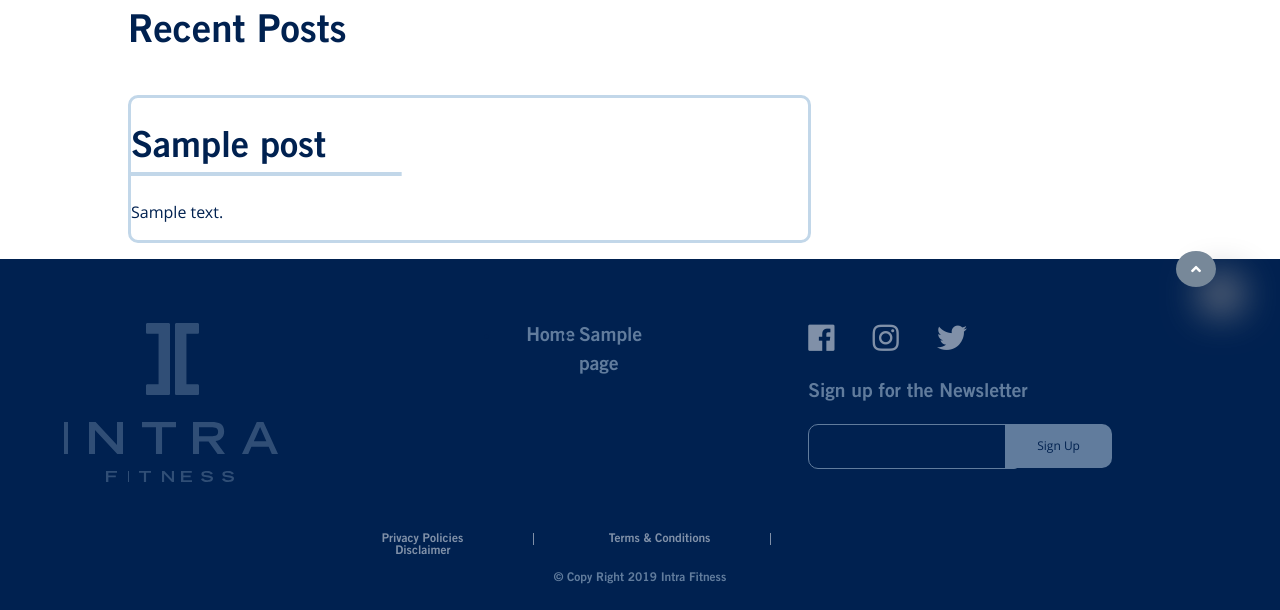
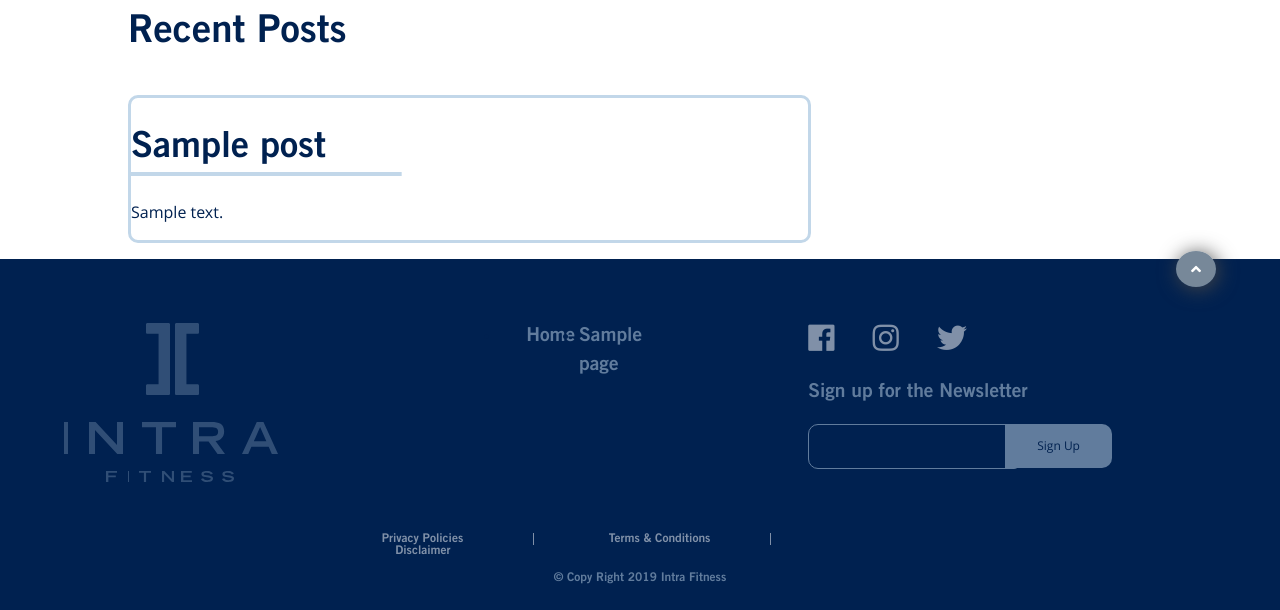
Before and after one commit to jeremiahaguirre/fitness-winter-2019, a WordPress theme: template themes/intrafitness/home.php in a window 1280 px wide. Shown: the part 762-1372 px from the top of the page. Run offline with PHP 8.4 and a stand-in for WordPress, Linux system fonts and the light colour scheme; the site name, menu and one post (Sample post) are stand-ins, and other content is empty; style sheets or scripts are compiled from the project's sources; some libraries are stand-ins or nearby versions; some web fonts are replaced.

Commit message:
Styled the shadow on the scroll up button

```diff
--- a/themes/intrafitness/sass/_footer.scss
+++ b/themes/intrafitness/sass/_footer.scss
@@ -13,7 +13,7 @@
   }
   .fa-angle-up:before{
     padding: 10px 15px;
-    box-shadow: 25px 25px 38px 0px rgba(139,139,143,1);
+    box-shadow: 2px 2px 20px 0 #464646;
     border-radius: 100%;
     background-color: #778899;
   }
```
